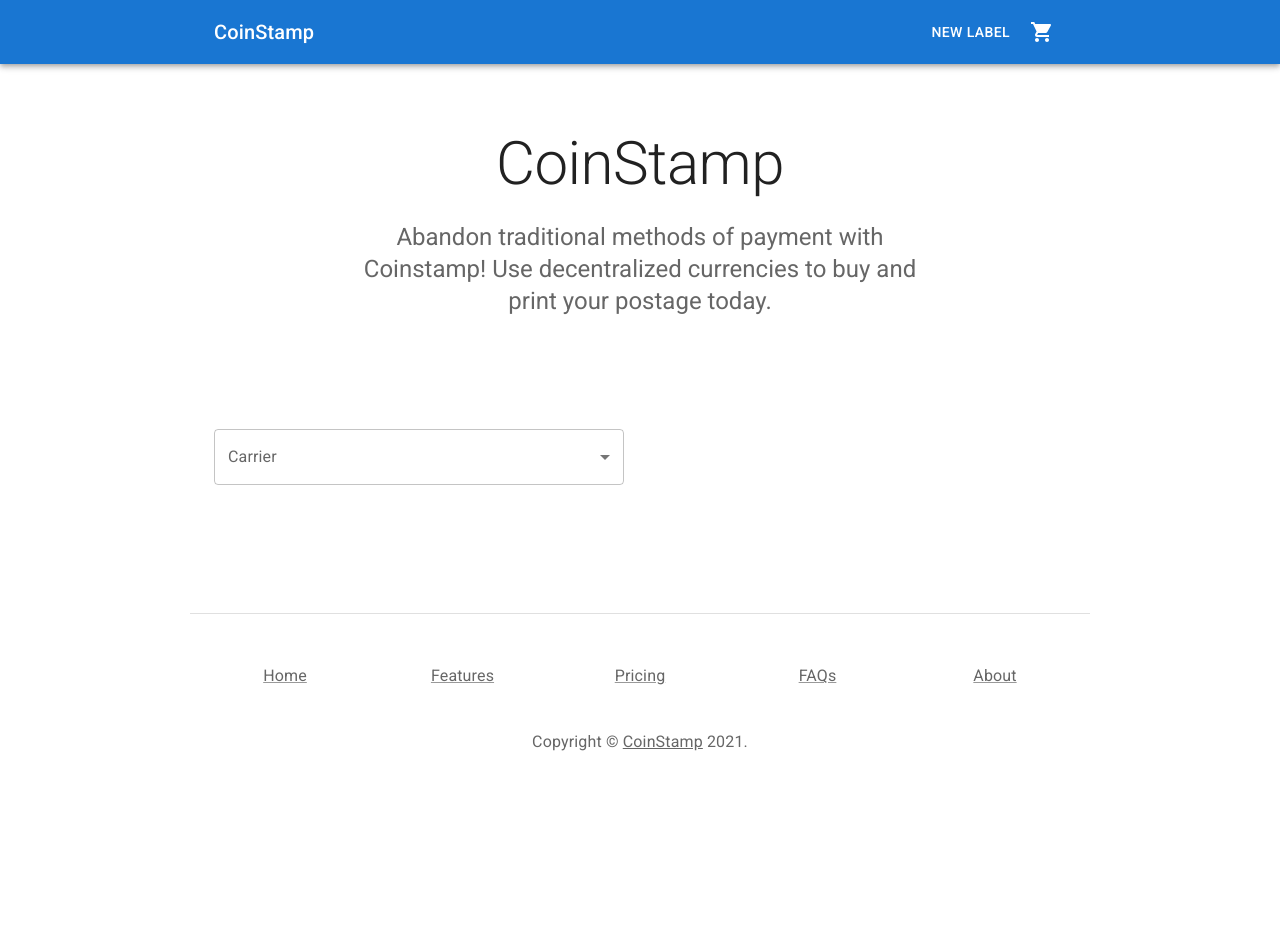
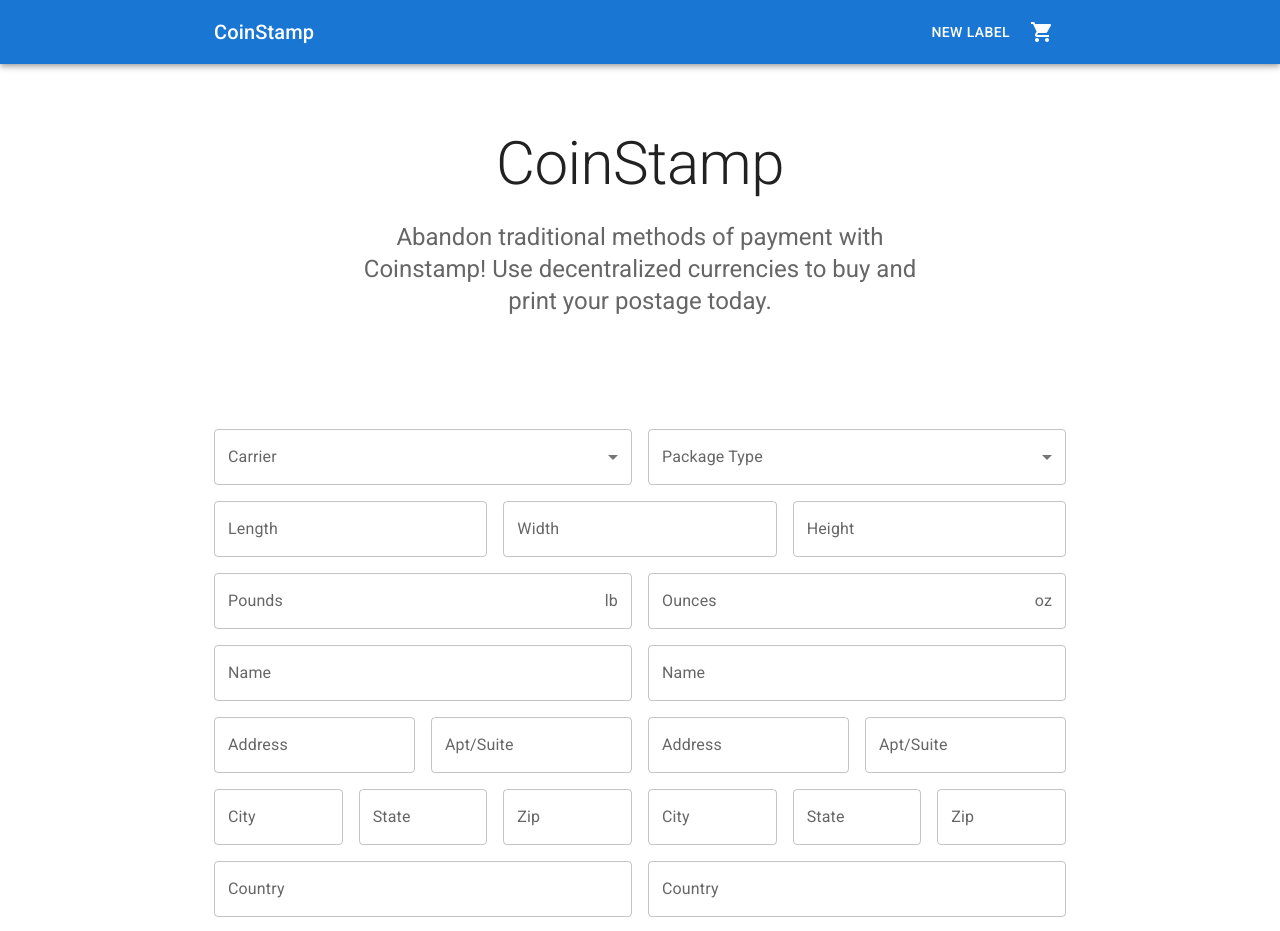
Before and after one commit to xilaluna/coinstamp, a React (Create React App) app in the folder client/: page / in a window 1280 px wide. Shown: the top 931 px of the page. Before the commit the page ends 802 px from the top, so only its background shows below. Built offline with nearby package versions, Linux system fonts and the light colour scheme.

Commit message:
[upd] form page

```diff
--- a/client/src/components/Form/Form.jsx
+++ b/client/src/components/Form/Form.jsx
@@ -1,21 +1,36 @@
 import React from "react"
-import {
-  Card,
-  Container,
-  Grid,
-  CardMedia,
-  CardContent,
-  Typography,
-  CardActions,
-  Button,
-} from "@mui/material"
+import { FormControl, InputLabel, MenuItem, Select, Container, Grid, Button } from "@mui/material"
 import CarrierForm from "./Forms/CarrierForm"
+import MetricsForm from "./Forms/MetricsForm"
+import AddressForm from "./Forms/Address"
 
 const Form = () => {
   return (
     <Container sx={{ py: 8 }} maxWidth="md">
       <form action="/stamp">
-        <CarrierForm />
+        <Grid container spacing={2}>
+          <CarrierForm />
+          <MetricsForm />
+          <Grid item xs={6}>
+            <AddressForm />
+          </Grid>
+          <Grid item xs={6}>
+            <AddressForm />
+          </Grid>
+          <Grid item xs={6}>
+            <FormControl fullWidth>
+              <InputLabel id="signature-label">Signature</InputLabel>
+              <Select labelId="signature-label" id="signature-input" label="Signature">
+                <MenuItem value={10}>Ten</MenuItem>
+                <MenuItem value={20}>Twenty</MenuItem>
+                <MenuItem value={30}>Thirty</MenuItem>
+              </Select>
+            </FormControl>
+          </Grid>
+          <Grid item xs={6}>
+            <Button variant="contained">Calculate Rates</Button>
+          </Grid>
+        </Grid>
       </form>
     </Container>
   )
--- /dev/null
+++ b/client/src/components/Form/Forms/Address.jsx
@@ -0,0 +1,61 @@
+import React from "react"
+import { Grid, FormControl, OutlinedInput, InputLabel } from "@mui/material"
+
+const FromForm = () => {
+  return (
+    <>
+      <Grid container spacing={2}>
+        <Grid item xs={12}>
+          <FormControl fullWidth>
+            <InputLabel htmlFor="name-input">Name</InputLabel>
+            <OutlinedInput id="name-input" label="Name" />
+          </FormControl>
+        </Grid>
+        <Grid item xs={6}>
+          <FormControl fullWidth>
+            <InputLabel htmlFor="address-input">Address</InputLabel>
+            <OutlinedInput id="address-input" label="Address" />
+          </FormControl>
+        </Grid>
+        <Grid item xs={6}>
+          <FormControl fullWidth>
+            <InputLabel htmlFor="second-address-input">Apt/Suite</InputLabel>
+            <OutlinedInput id="second-address-input" label="Apt/Suite" />
+          </FormControl>
+        </Grid>
+        <Grid item xs={4}>
+          <FormControl fullWidth>
+            <InputLabel htmlFor="city-input">City</InputLabel>
+            <OutlinedInput id="city-input" label="City" />
+          </FormControl>
+        </Grid>
+        <Grid item xs={4}>
+          <FormControl fullWidth>
+            <InputLabel htmlFor="state-input">State</InputLabel>
+            <OutlinedInput id="state-input" label="State" />
+          </FormControl>
+        </Grid>
+        <Grid item xs={4}>
+          <FormControl fullWidth>
+            <InputLabel htmlFor="zip-input">Zip</InputLabel>
+            <OutlinedInput id="zip-input" label="Zip" />
+          </FormControl>
+        </Grid>
+        <Grid item xs={12}>
+          <FormControl fullWidth>
+            <InputLabel htmlFor="country-input">Country</InputLabel>
+            <OutlinedInput id="country-input" label="Country" />
+          </FormControl>
+        </Grid>
+        <Grid item xs={12}>
+          <FormControl fullWidth>
+            <InputLabel htmlFor="phone-input">Phone</InputLabel>
+            <OutlinedInput id="phone-input" label="Phone" />
+          </FormControl>
+        </Grid>
+      </Grid>
+    </>
+  )
+}
+
+export default FromForm
--- a/client/src/components/Form/Forms/CarrierForm.jsx
+++ b/client/src/components/Form/Forms/CarrierForm.jsx
@@ -1,5 +1,5 @@
 import React from "react"
-import { InputLabel, Grid, FormControl, Select, MenuItem } from "@mui/material"
+import { InputLabel, Grid, FormControl, Select, MenuItem, TextField } from "@mui/material"
 
 const CarrierForm = () => {
   const [carrier, setCarrier] = React.useState("")
@@ -9,25 +9,40 @@ const CarrierForm = () => {
   }
 
   return (
-    <Grid container spacing={4}>
+    <>
       <Grid item xs={6}>
         <FormControl fullWidth>
-          <InputLabel id="demo-simple-select-label">Carrier</InputLabel>
+          <InputLabel id="carrier-label">Carrier</InputLabel>
           <Select
-            labelId="demo-simple-select-label"
-            id="demo-simple-select"
+            labelId="carrier-label"
+            id="carrier-select"
             value={carrier}
-            autoWidth
-            label="Age"
+            label="Carrier"
             onChange={handleChange}
           >
-            <MenuItem value={10}>USPS</MenuItem>
-            <MenuItem value={20}>UPS</MenuItem>
-            <MenuItem value={30}>DHL</MenuItem>
+            <MenuItem value={10}>Ten</MenuItem>
+            <MenuItem value={20}>Twenty</MenuItem>
+            <MenuItem value={30}>Thirty</MenuItem>
           </Select>
         </FormControl>
       </Grid>
-    </Grid>
+      <Grid item xs={6}>
+        <FormControl fullWidth>
+          <InputLabel id="package-type-label">Package Type</InputLabel>
+          <Select
+            labelId="package-type-label"
+            id="package-type"
+            value={carrier}
+            label="Package Type"
+            onChange={handleChange}
+          >
+            <MenuItem value={10}>Ten</MenuItem>
+            <MenuItem value={20}>Twenty</MenuItem>
+            <MenuItem value={30}>Thirty</MenuItem>
+          </Select>
+        </FormControl>
+      </Grid>
+    </>
   )
 }
 
--- a/client/src/components/Form/Forms/MetricsForm.jsx
+++ b/client/src/components/Form/Forms/MetricsForm.jsx
@@ -1,7 +1,49 @@
 import React from "react"
+import { InputLabel, Grid, FormControl, OutlinedInput, InputAdornment } from "@mui/material"
 
-const MetricsForm = () => {
-  return <div></div>
+const AddressForm = () => {
+  return (
+    <>
+      <Grid item xs={4}>
+        <FormControl fullWidth>
+          <InputLabel htmlFor="length-input">Length</InputLabel>
+          <OutlinedInput id="length-input" label="Length" />
+        </FormControl>
+      </Grid>
+      <Grid item xs={4}>
+        <FormControl fullWidth>
+          <InputLabel htmlFor="width-input">Width</InputLabel>
+          <OutlinedInput id="width-input" label="Width" />
+        </FormControl>
+      </Grid>
+      <Grid item xs={4}>
+        <FormControl fullWidth>
+          <InputLabel htmlFor="height-input">Height</InputLabel>
+          <OutlinedInput id="height-input" label="Height" />
+        </FormControl>
+      </Grid>
+      <Grid item xs={6}>
+        <FormControl fullWidth>
+          <InputLabel htmlFor="pounds-input">Pounds</InputLabel>
+          <OutlinedInput
+            id="pounds-input"
+            label="Pounds"
+            endAdornment={<InputAdornment position="end">lb</InputAdornment>}
+          />
+        </FormControl>
+      </Grid>
+      <Grid item xs={6}>
+        <FormControl fullWidth>
+          <InputLabel htmlFor="ounces-input">Ounces</InputLabel>
+          <OutlinedInput
+            id="ounces-input"
+            label="Ounces"
+            endAdornment={<InputAdornment position="end">oz</InputAdornment>}
+          />
+        </FormControl>
+      </Grid>
+    </>
+  )
 }
 
-export default MetricsForm
+export default AddressForm
```
Also changed, not shown: client/src/components/Form/Forms/FromToForm.jsx (deleted, +0 -7 lines).
